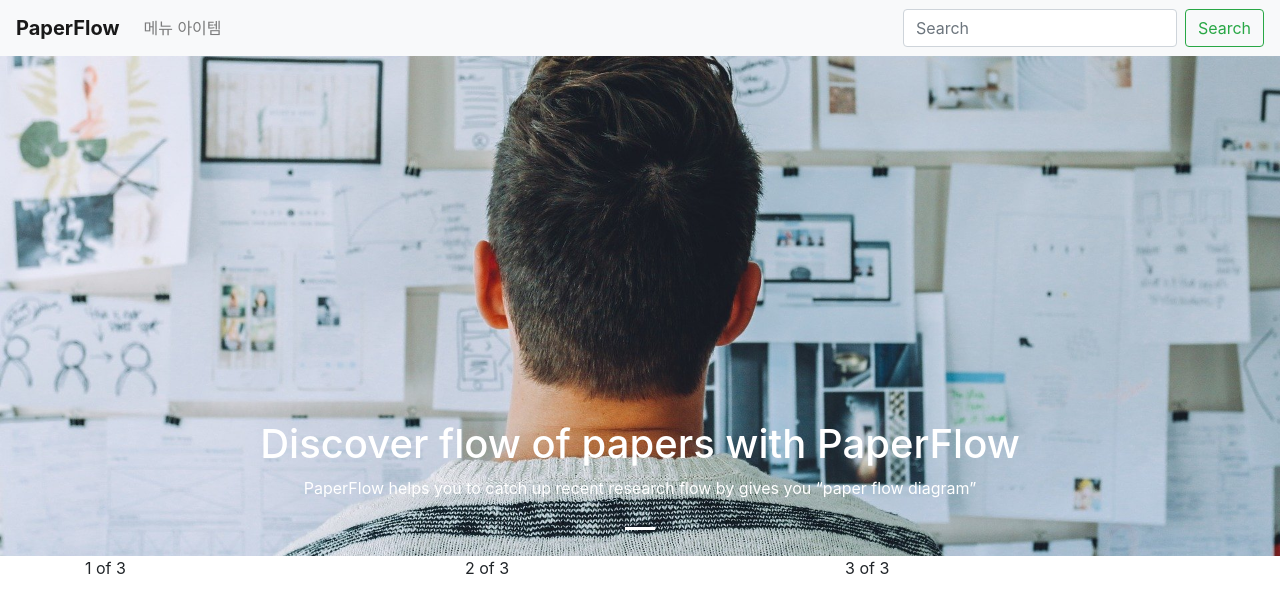
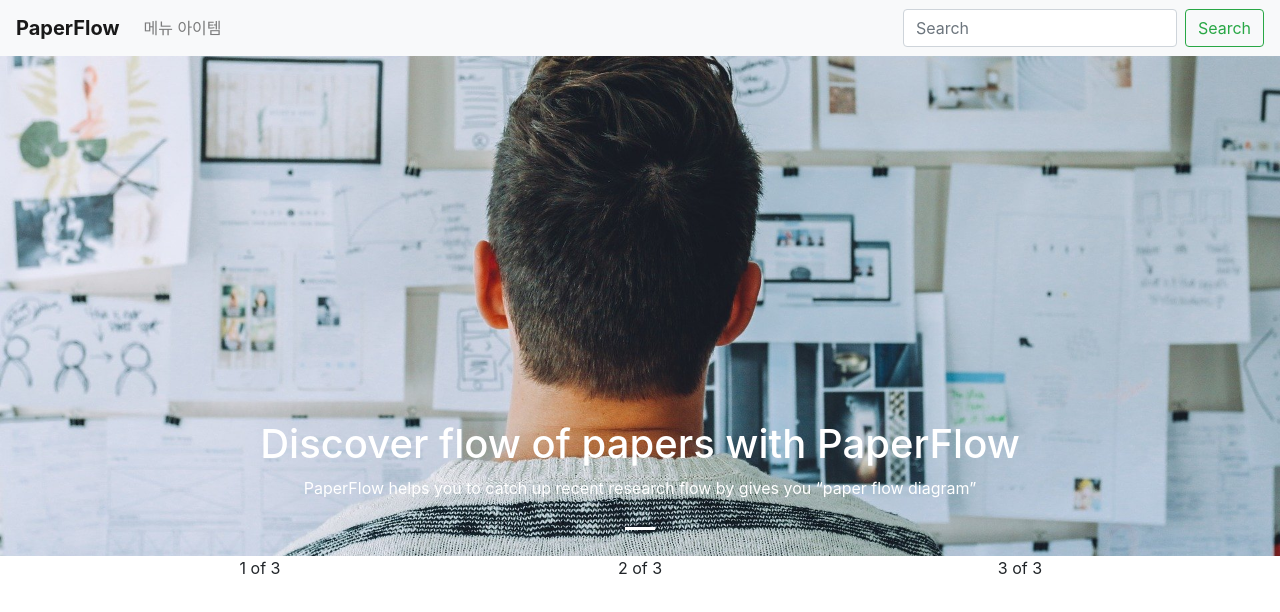
Before and after one commit to kookmin-sw/capstone-2021-8, a React app in the folder client/paperflow-web-v1/: page / in a window 1280 px wide. Shown: the top 612 px of the page. Built offline with nearby package versions, Linux system fonts and the light colour scheme; the HTML template or start-up script is replaced by a standard one.

Commit message:
feat: add achvItemCol class

```diff
--- a/client/paperflow-web-v1/src/components/AchvCounter/DesktopDefault.module.scss
+++ b/client/paperflow-web-v1/src/components/AchvCounter/DesktopDefault.module.scss
@@ -1 +1,5 @@
 @import '../../assets/scsses/config';
+
+.achvItemCol {
+  text-align: center;
+}
--- a/client/paperflow-web-v1/src/components/AchvCounter/MobileDefault.module.scss
+++ b/client/paperflow-web-v1/src/components/AchvCounter/MobileDefault.module.scss
@@ -1 +1,5 @@
 @import '../../assets/scsses/config';
+
+.achvItemCol {
+  text-align: center;
+}
--- a/client/paperflow-web-v1/src/components/AchvCounter/index.js
+++ b/client/paperflow-web-v1/src/components/AchvCounter/index.js
@@ -10,15 +10,14 @@ import stylesMobileDefault from './MobileDefault.module.scss';
 
 const AchvCounter = ({ screenClass }) => {
   const isDesktop = screenClass === 'xl';
-  // eslint-disable-next-line no-unused-vars
   const styles = isDesktop ? stylesDesktopDefault : stylesMobileDefault;
 
   return (
     <Container className="w-100">
       <Row>
-        <Col>1 of 3</Col>
-        <Col>2 of 3</Col>
-        <Col>3 of 3</Col>
+        <Col className={styles.achvItemCol}>1 of 3</Col>
+        <Col className={styles.achvItemCol}>2 of 3</Col>
+        <Col className={styles.achvItemCol}>3 of 3</Col>
       </Row>
     </Container>
   );
```
